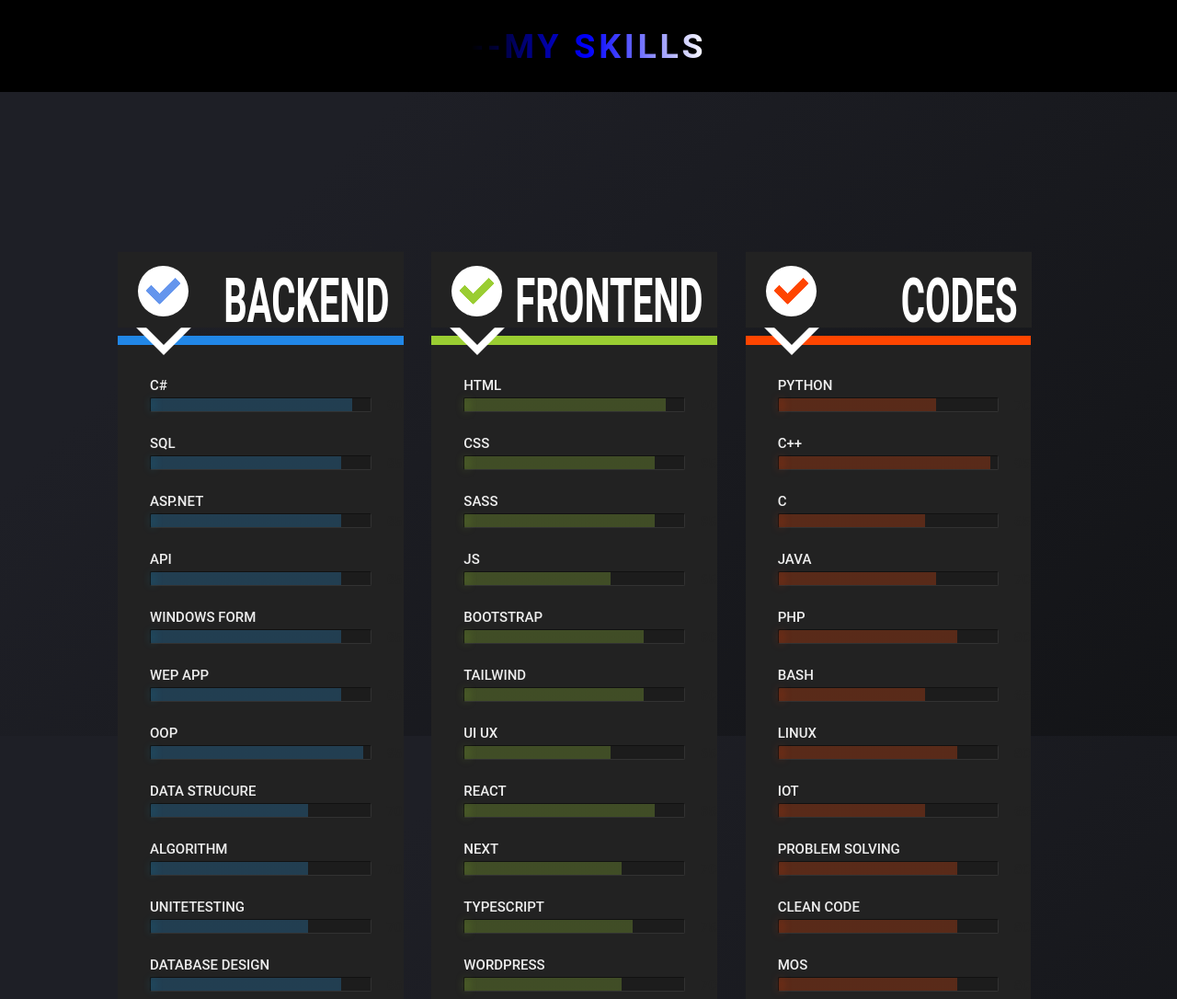
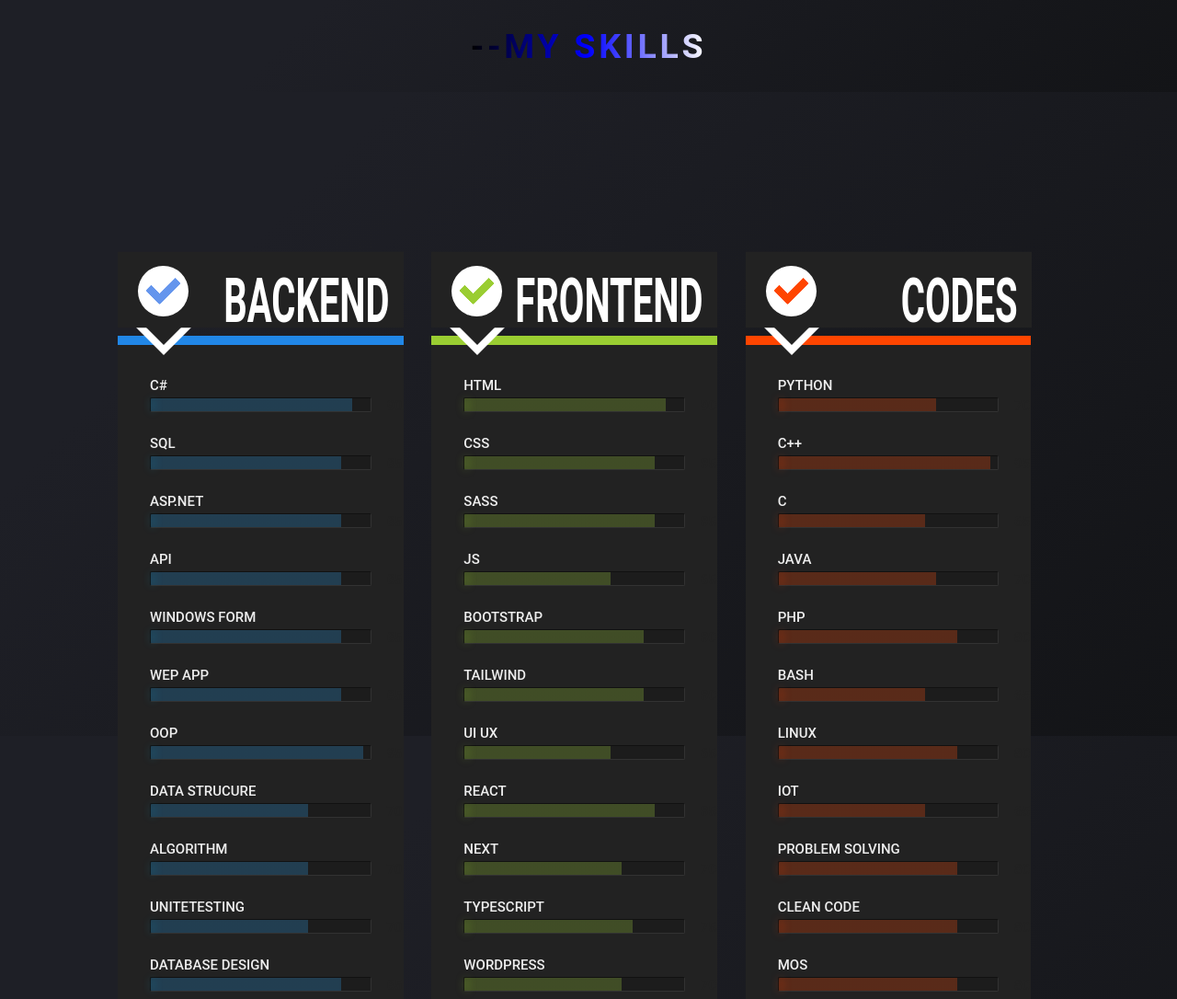
Before and after one commit to alarabyy/4_my_portfolio, a plain HTML site: page pages/index3.html in a window 1280 px wide. Shown: the top 1086 px of the page at 92% size. Drawn offline with Linux system fonts and the light colour scheme.

Commit message:
Add files via upload

```diff
--- a/css/style3.css
+++ b/css/style3.css
@@ -1,7 +1,7 @@
 body {
     margin: 0;
     font-family: Arial, sans-serif;
-    background-color: #f0f0f0; /* Light background for contrast */
+    /* background-color: #f0f0f0; Light background for contrast */
 }
 
 .header {
@@ -12,10 +12,13 @@ body {
     justify-content: center;
     align-items: center;
     height: 100px; /* Fixed height */
-    background-color: #000000; /* Black background */
     color: #ffffff; /* White text */
     z-index: 1000; /* Ensure the header is on top */
-    animation: slideDown 1s ease-out; /* Slide down animation */
+    animation: slideDown 1s ease-out;
+	align-items: center;
+	justify-content: center;
+	background-color: #131417;
+	background-image: linear-gradient(315deg, #131417 0%, #1e1f26 74%);
 }
 
 @keyframes slideDown {
@@ -102,7 +105,7 @@ body {
 .content {
 	width: 80vw;
 	height: 80vh;
-	background: #fff0;
+	background: rgba(165, 221, 24, 0);
 }
 
 .profile-skills {
@@ -652,11 +655,3 @@ ul.skills li.more input:checked + label:hover {
 /* ==================================================================================== */
 /* ==================================================================================== */
 /* ==================================================================================== */
-
-body {
-
-    align-items: center;
-    justify-content: center;
-	background-color: #131417;
-	background-image: linear-gradient(315deg, #131417 0%, #1e1f26 74%);
-}
--- a/pages/index3.html
+++ b/pages/index3.html
@@ -8,7 +8,17 @@
     <link rel="stylesheet" href="../css/style3.css">
     <link rel="icon" href="../img/photo_2024-08-01_02-20-16-removebg-preview.png">
 </head>
-<body>
+<style>
+
+	body {
+
+		align-items: center;
+		justify-content: center;
+		background-color: #131417;
+		background-image: linear-gradient(315deg, #131417 0%, #1e1f26 74%);
+	}
+</style>
+<body style="align-items: center; background-image: linear-gradient(315deg, #131417 0%, #1e1f26 74%); background-color: #131417;">
 
     <div class="header">
         <h1>--My Skills</h1>
```
